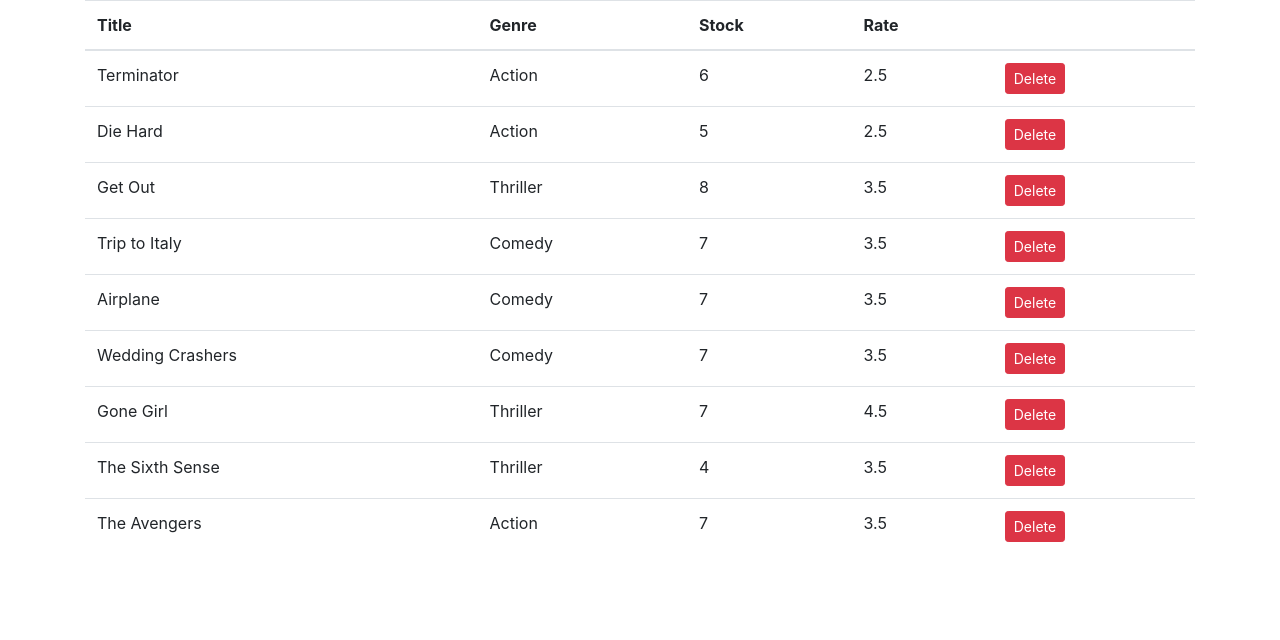
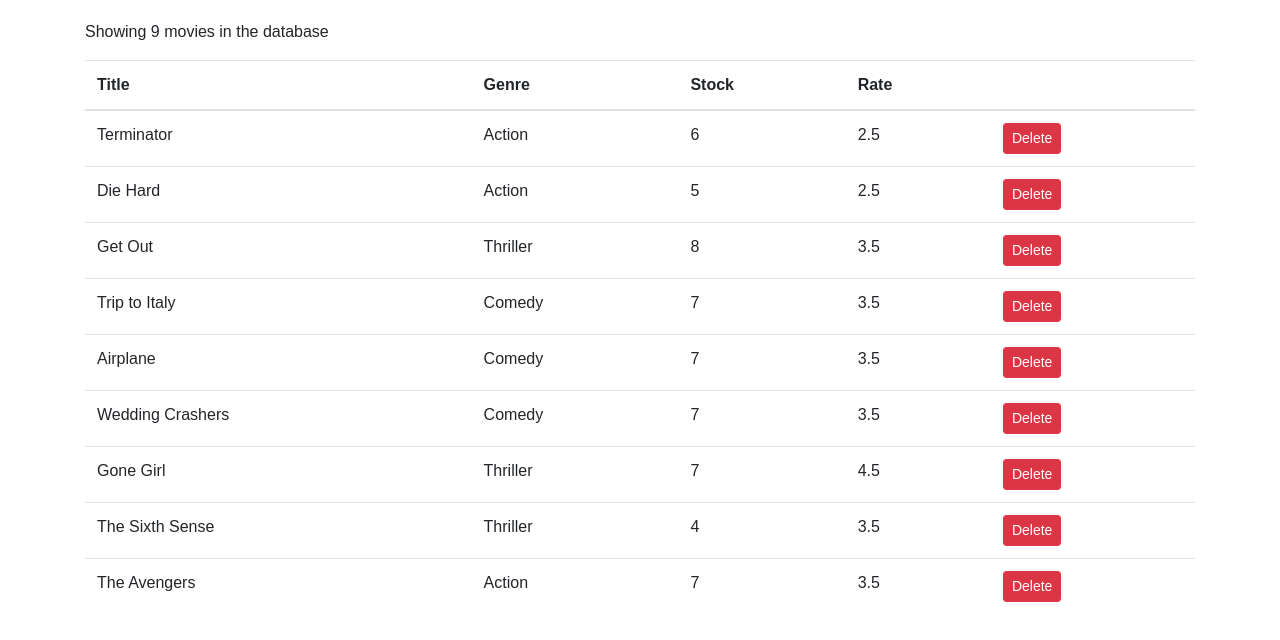
Before and after one commit to sahilpatel18/MovieApp, a React (Create React App) app: page / in a window 1280 px wide. Shown: the top 640 px of the page. Built offline with nearby package versions, Linux system fonts and the light colour scheme.

Commit message:
conditional rendering

```diff
--- a/src/components/App.js
+++ b/src/components/App.js
@@ -1,6 +1,6 @@
 import React from "react";
 import Movies from "./Movies";
-
+import '../index.css'
 export default function App() {
   return (
     <main className='container'>
--- a/src/components/Movies.js
+++ b/src/components/Movies.js
@@ -12,7 +12,12 @@
   };
 
   render() {
+    const { length: count } = this.state.movies;
+    if (count === 0) return <p>There are no movies in the database</p>;
+
     return (
+      <>
+        <p>Showing {count} movies in the database</p>
         <table className='table'>
           <thead>
             <tr>
@@ -42,6 +47,7 @@
             ))}
           </tbody>
         </table>
+      </>
     );
   }
 }
--- /dev/null
+++ b/src/index.css
@@ -0,0 +1,5 @@
+body{
+    margin: 0;
+    padding: 20px 0 0 0;
+    font-family: sans-serif
+}
```
Lines whose indentation alone changed are shown as unchanged.
